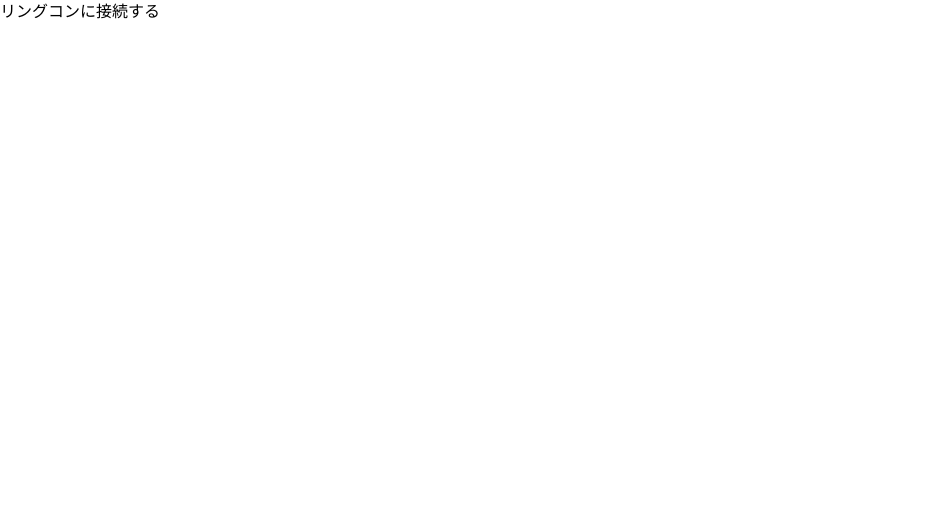
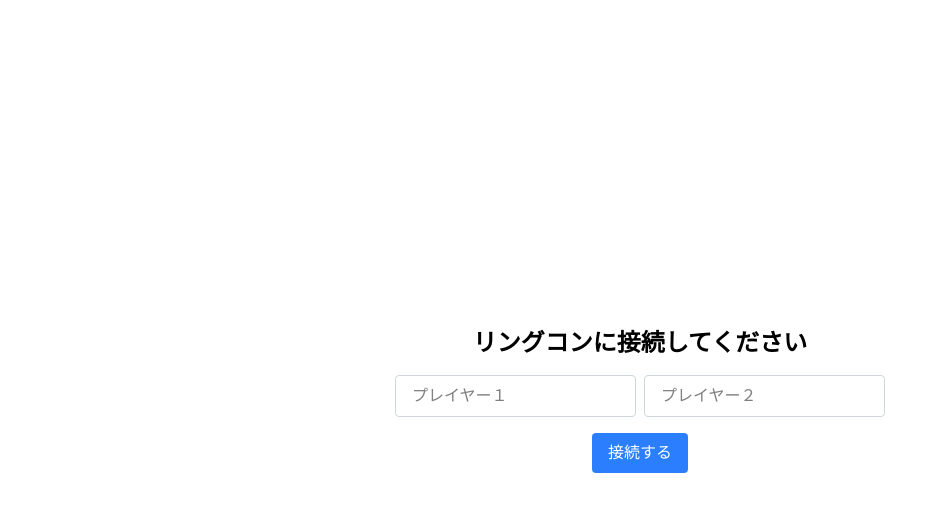
Before and after one commit to akita0724/ringcon-rhythm, a Next.js app: page / in a window 1280 px wide. Shown: the top 512 px of the page, without its empty margins (0-945 px from the left). Built offline with nearby package versions, Linux system fonts and the light colour scheme.

Commit message:
created username

```diff
--- a/src/app/page.tsx
+++ b/src/app/page.tsx
@@ -1,7 +1,8 @@
 "use client";
 
 import { useEffect } from "react";
-import { Right_Turn, Left_Turn } from "@/components/turn";
+import { RightTurn, LeftTurn, Info } from "@/components/turn";
+import { GameOver } from "@/components/gameOver";
 import {
   baseValueAtom,
   connectedAtom,
@@ -9,8 +10,10 @@ import {
   isPlessedAtom,
   missCountAtom,
   nodesAtom,
+  playerNames,
   turnAtom,
   turnStartTimeAtom,
+  gameOverAtom,
 } from "@/lib/atom";
 import { useAtom, useSetAtom } from "jotai";
 import { useRingCon } from "@/lib/rincon";
@@ -29,8 +32,11 @@ export default function Home() {
   // ミス数の配列 [左, 右]
   const [_missCount, setMissCount] = useAtom(missCountAtom);
   const [connected, setConnected] = useAtom(connectedAtom);
+  const [gameOver, setGameOver] = useAtom(gameOverAtom);
   const setIsPressed = useSetAtom(isPlessedAtom);
   const [baseValue, setBaseValue] = useAtom(baseValueAtom);
+
+  const setUserNames = useSetAtom(playerNames);
 
   const ringcon = useRingCon(setBaseValue);
 
@@ -99,6 +105,7 @@ export default function Home() {
             setCurrentNode,
             setMissCount,
             setTurn,
+            setGameOver,
           );
           return true;
         } else if (data > baseValue + NEUTRAL_STRAIN_RADIUS) {
@@ -113,6 +120,7 @@ export default function Home() {
             setCurrentNode,
             setMissCount,
             setTurn,
+            setGameOver,
           );
           return true;
         }
@@ -141,9 +149,14 @@ export default function Home() {
 
   return (
     <div>
-      <Right_Turn turn={turn} />
+      {gameOver ? (
+        <GameOver />
+      ) : connected ? (
+        <div>
+          <RightTurn />
           <button
             hidden={connected}
+            className="z-50"
             onClick={async () => {
               await ringcon.connectRingCon();
               setConnected(true);
@@ -151,8 +164,43 @@ export default function Home() {
           >
             リングコンに接続する
           </button>
-      <Left_Turn turn={turn} />
-      {/* <Info /> */}
+          <LeftTurn />
+          <Info />
+        </div>
+      ) : (
+        <div className="flex flex-col items-center justify-center h-screen">
+          <h1 className="text-2xl font-bold mb-4">
+            リングコンに接続してください
+          </h1>
+          <div className="flex flex-row text-center">
+            <input
+              type="text"
+              placeholder="プレイヤー１"
+              className="border border-gray-300 rounded px-4 py-2 mb-4 mr-2"
+              onChange={(e) => {
+                setUserNames((prev) => [e.target.value, prev[1] || ""]);
+              }}
+            />
+            <input
+              type="text"
+              placeholder="プレイヤー２"
+              className="border border-gray-300 rounded px-4 py-2 mb-4"
+              onChange={(e) => {
+                setUserNames((prev) => [prev[0] || "", e.target.value]);
+              }}
+            />
+          </div>
+          <button
+            className="bg-blue-500 text-white px-4 py-2 rounded"
+            onClick={async () => {
+              await ringcon.connectRingCon();
+              setConnected(true);
+            }}
+          >
+            接続する
+          </button>
+        </div>
+      )}
     </div>
   );
 }
--- /dev/null
+++ b/src/components/gameOver.tsx
@@ -0,0 +1,47 @@
+"use client";
+
+import { useAtom, useSetAtom } from "jotai";
+import {
+  gameOverAtom,
+  missCountAtom,
+  playerNames,
+  nodesAtom,
+  currentNodeAtom,
+  turnStartTimeAtom,
+  turnAtom,
+} from "@/lib/atom";
+
+export const GameOver = () => {
+  const [missCount] = useAtom(missCountAtom);
+  const [names] = useAtom(playerNames);
+  const setGameOver = useSetAtom(gameOverAtom);
+  const setMissCount = useSetAtom(missCountAtom);
+  const setNodes = useSetAtom(nodesAtom);
+  const setCurrentNode = useSetAtom(currentNodeAtom);
+  const setStartTime = useSetAtom(turnStartTimeAtom);
+  const setTurn = useSetAtom(turnAtom);
+
+  const resetGame = () => {
+    setGameOver(false);
+    setMissCount([0, 0]);
+    setNodes([]);
+    setCurrentNode(0);
+    setStartTime(null);
+    setTurn(0);
+  };
+
+  const winner = missCount[0] > missCount[1] ? names[1] : names[0];
+  const isDraw = missCount[0] === missCount[1];
+
+  return (
+    <div className="fixed inset-0 bg-opacity-80 flex items-center justify-center z-50 pt-10 flex-col gap 5">
+      <h1 className="text-4xl font-bold">Game Over</h1>
+      <h2 className="text-2xl mt-4">
+        {isDraw ? "It's a Draw!" : `🎉 Winner: ${winner} 🎉`}
+      </h2>
+      <h3>
+        {names[0]}: {missCount[0]} misses, {names[1]}: {missCount[1]} misses
+      </h3>
+    </div>
+  );
+};
--- a/src/components/turn.tsx
+++ b/src/components/turn.tsx
@@ -1,17 +1,61 @@
-export const Right_Turn = ({ turn }: { turn: number }) => {
+import {
+  turnAtom,
+  missCountAtom,
+  nodesAtom,
+  MissLimit,
+  playerNames,
+} from "@/lib/atom";
+import { useAtomValue } from "jotai";
+
+export const RightTurn = () => {
+  const turn = useAtomValue(turnAtom);
+  const missCount = useAtomValue(missCountAtom);
   return (
     <div
-      className="flex flex-col items-center justify-center absolute right-0 top-0 h-full w-1/12 bg-blue-300"
-      hidden={turn !== 1}
+      style={{
+        height: `${(1 - missCount[1] / MissLimit) * 80}%`,
+        backgroundColor: turn === 1 ? "#326bcd" : "#CADBFE",
+      }}
+      className="flex flex-col items-center justify-center absolute right-0 bottom-0 w-1/3 z-20 border-t-8"
     />
   );
 };
 
-export const Left_Turn = ({ turn }: { turn: number }) => {
+export const LeftTurn = () => {
+  const turn = useAtomValue(turnAtom);
+  const missCount = useAtomValue(missCountAtom);
   return (
     <div
-      className="flex flex-col items-center justify-center absolute left-0 top-0 h-full w-1/12 bg-red-300"
-      hidden={turn !== -1}
+      style={{
+        height: `${(1 - missCount[0] / MissLimit) * 80}%`,
+        backgroundColor: turn === -1 ? "#f04c4c" : "#FCA5A5",
+      }}
+      className="flex flex-col items-center justify-center absolute left-0 bottom-0 w-1/3 z-20 border-t-8"
     />
   );
 };
+
+export const Info = () => {
+  const missCount = useAtomValue(missCountAtom);
+  // const [first, second] = useAtomValue(playerNames);
+  const [first, second] = useAtomValue(playerNames);
+
+  const nodes = useAtomValue(nodesAtom);
+
+  const remainMissCount = [MissLimit - missCount[0], MissLimit - missCount[1]];
+
+  return (
+    <div className="flex flex-col items-center justify-center absolute top-0 left-0 h-full w-full   bg-opacity-50 z-10">
+      <div className="w-1/3 h-full absolute top-0 left-1/3 bg-gray-500 bg-opacity-50 z-20" />
+      <h1 className="text-4xl font-bold mb-4 absolute top-20 z-30 text-white">
+        Lv.{nodes.length}
+      </h1>
+      <p className="text-6xl mb-2 justify-center text-center items-center z-30 absolute left-0 w-1/3 top-7 h-20">
+        {first}: {remainMissCount[0] > 0 ? remainMissCount[0] : "GAMEOVER"}
+      </p>
+      <p className="text-6xl mb-2 justify-center text-center items-center z-30 absolute right-0 w-1/3 top-7 h-20">
+        {second}: {remainMissCount[1] > 0 ? remainMissCount[1] : "GAMEOVER"}
+      </p>
+    </div>
+  );
+};
--- a/src/lib/addNode.tsx
+++ b/src/lib/addNode.tsx
@@ -1,4 +1,5 @@
 import { Node } from "@/types/node";
+import { MissLimit } from "./atom";
 
 export const addNode = function (
   input: number,
@@ -11,6 +12,7 @@ export const addNode = function (
   setCurrentNode: (node: number | ((prev: number) => number)) => void,
   setMissCount: (fn: (prev: [number, number]) => [number, number]) => void,
   setTurn: (prev: number) => void,
+  setGameOver?: (gameOver: boolean) => void,
 ) {
   let effectiveStartTime = startTime;
 
@@ -44,10 +46,25 @@ export const addNode = function (
       // OKの場合
     } else {
       // NGの場合
+      let newMissCount: [number, number] = [0, 0];
       if (turn === 1) {
-        setMissCount((prev) => [prev[0], prev[1] + 1]);
+        setMissCount((prev) => {
+          newMissCount = [prev[0], prev[1] + 1];
+          return newMissCount;
+        });
       } else if (turn === -1) {
-        setMissCount((prev) => [prev[0] + 1, prev[1]]);
+        setMissCount((prev) => {
+          newMissCount = [prev[0] + 1, prev[1]];
+          return newMissCount;
+        });
+      }
+
+      // ゲームオーバー判定
+      if (
+        setGameOver &&
+        (newMissCount[0] >= MissLimit || newMissCount[1] >= MissLimit)
+      ) {
+        setGameOver(true);
       }
     }
   }
--- a/src/lib/atom.ts
+++ b/src/lib/atom.ts
@@ -23,6 +23,7 @@ const songInfoAtom = atom<{
 const connectedAtom = atom<boolean>(false);
 const isPlessedAtom = atom<boolean>(false);
 const baseValueAtom = atom<number>(0);
+const gameOverAtom = atom<boolean>(false);
 
 export {
   isStartedAtom,
@@ -35,4 +36,8 @@ export {
   connectedAtom,
   isPlessedAtom,
   baseValueAtom,
+  gameOverAtom,
 };
+
+export const MissLimit = 10; // ミスの上限
+export const playerNames = atom<[string, string]>(["Player 1", "Player 2"]);
```
Lines whose indentation alone changed are shown as unchanged.
